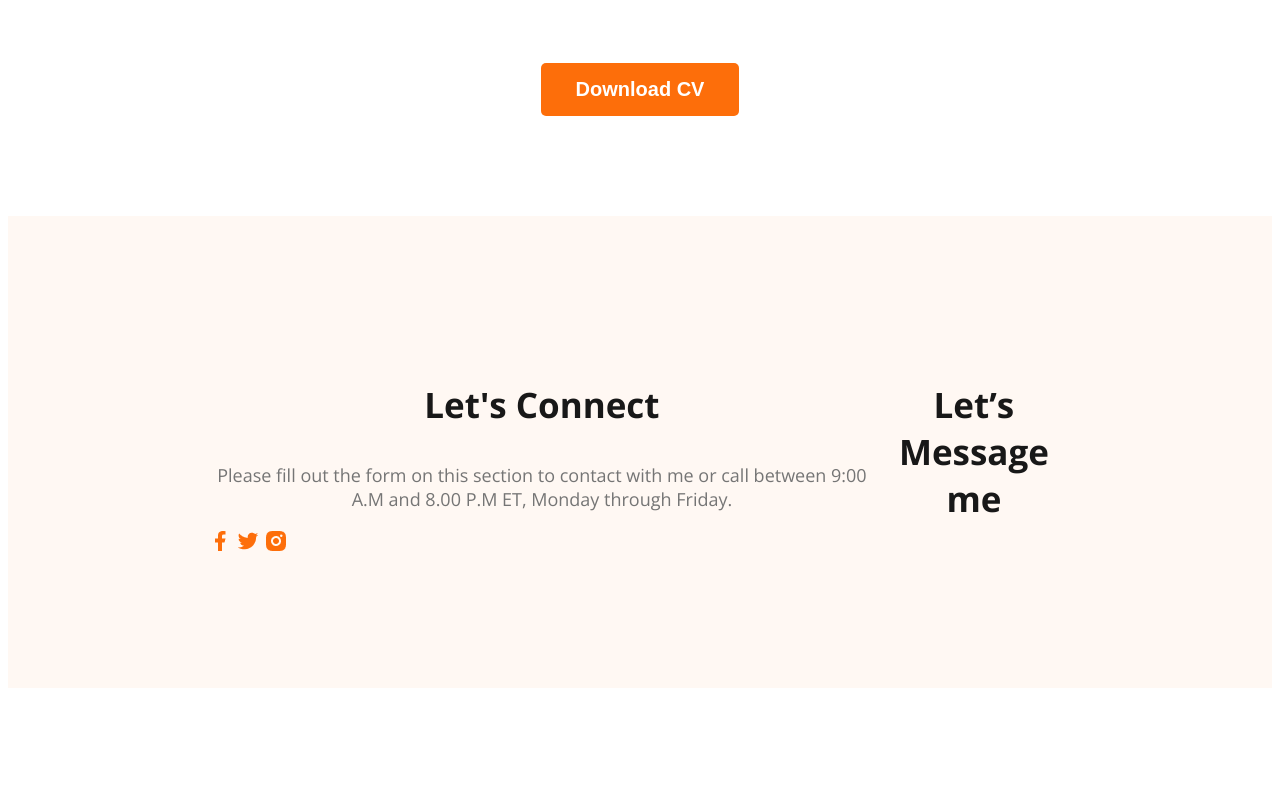
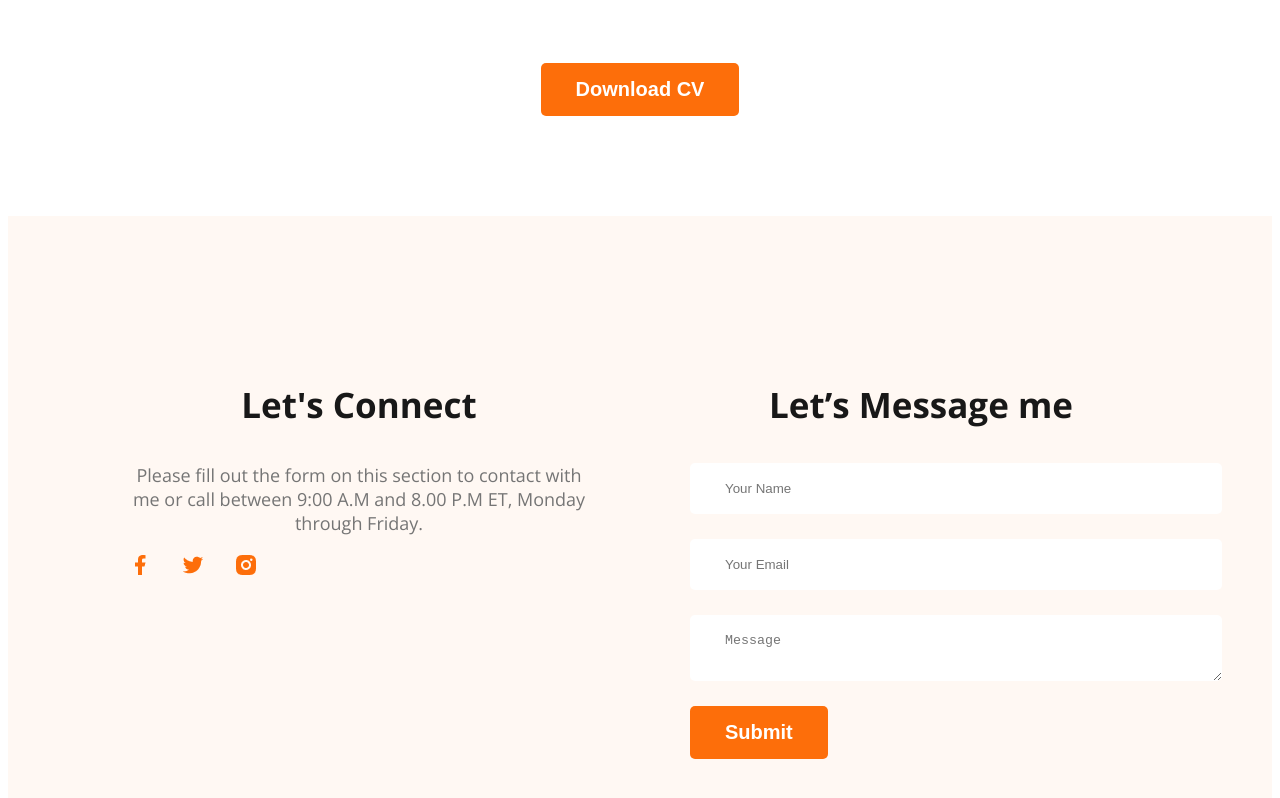
Before and after one commit to shadathossain994/developer..portfolio, a plain HTML site: page index.html in a window 1280 px wide. Shown: the part 2989-3787 px from the top of the page. Before the commit the page ends 3685 px from the top, so only its background shows below. Drawn offline with nearby package versions, Linux system fonts and the light colour scheme.

Commit message:
added a contact form

```diff
--- a/index.html
+++ b/index.html
@@ -242,6 +242,12 @@
         </div>
         <div class="footer-column">
             <h3 class="section-title">Let’s Message me</h3>
+            <form class="contact" action="">
+                <input type="text" placeholder="Your Name">
+                <input type="email" placeholder="Your Email">
+                <textarea placeholder="Message" name="" id=""></textarea>
+                <input class="btn-primary" type="submit" value="Submit">
+            </form>
         </div>
 
     </footer>
--- a/styles/porfolio.css
+++ b/styles/porfolio.css
@@ -219,9 +219,35 @@ main {
 
 footer{
   display: flex;
+  gap: 100px;
   background: #FFF8F3;
   margin-top: 100px;
-  padding: 130px 200px;
+  padding: 130px 120px;
 }
 
+.footer-column{
+  width: 50%;
+}
+
+.social-link a{
+  margin-right: 25px;
+}
+
+.contact input[type="text"], .contact input[type="email"], textarea{
+  display: block;
+  margin-bottom: 25px;
+  padding: 18px 35px;
+  color: #757575;
+  border-radius: 5px;
+  background: #fff;
+  border: 0;
+  width: 100%;
+}
+
+.contact {
+
+}
+
+
+
 /* end footer section */
```
